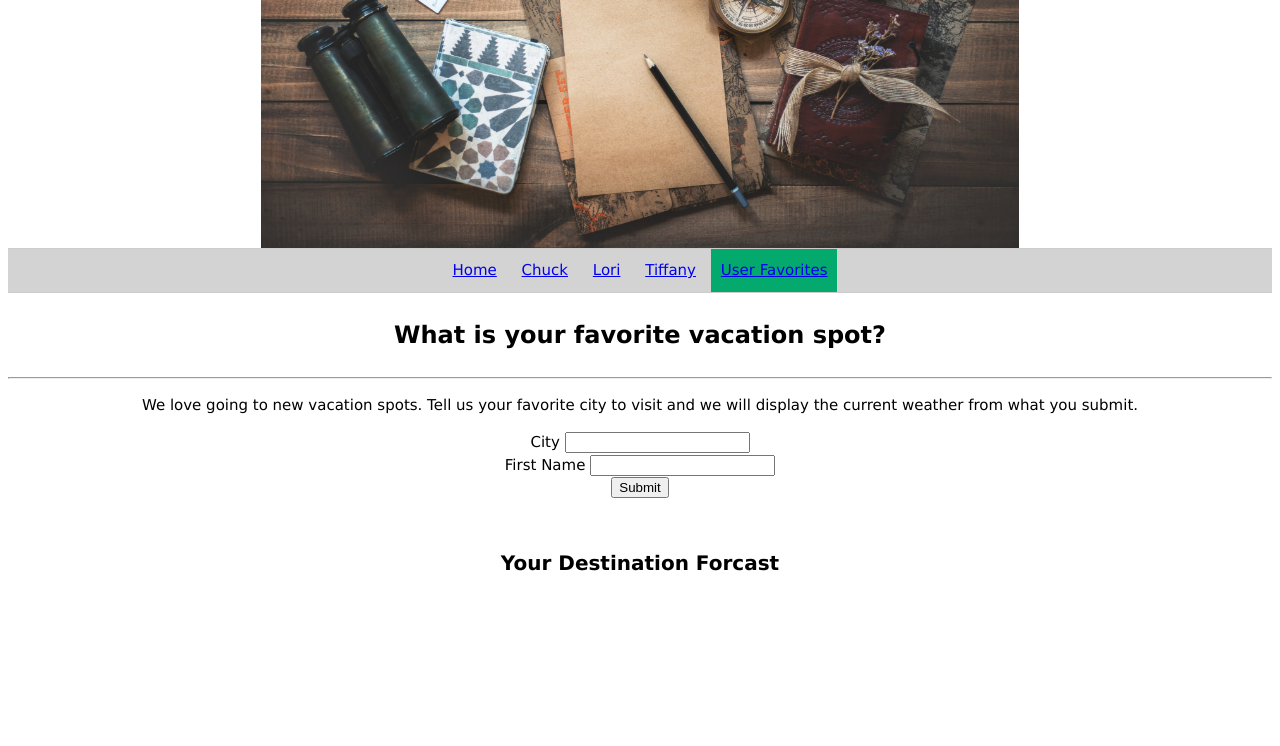
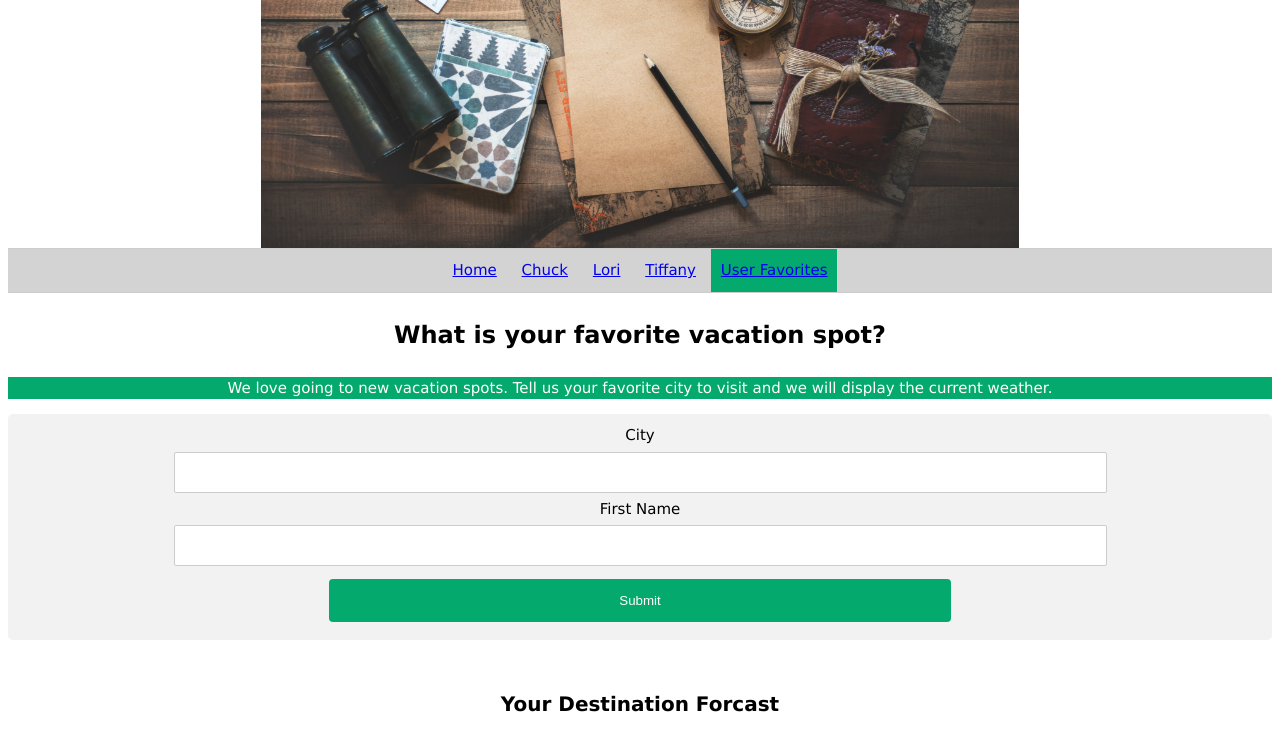
Before and after one commit to tagiordano88/sf-adt-hogwarts-webproject, a plain HTML site: page src/userfav.html in a window 1280 px wide. Shown: the part 260-1006 px from the top of the page. Before the commit the page ends 864 px from the top, so only its background shows below. Drawn offline with Linux system fonts and the light colour scheme.

Commit message:
updated design of user favorite form

```diff
--- a/css/main.css
+++ b/css/main.css
@@ -84,3 +84,40 @@
             margin: auto;
             display: block;
         }
+
+        .UserFav {
+            background-color: #04AA6D;
+            color: white;
+        }
+
+        input[type=text], select {
+            width: 75%;
+            padding: 12px 20px;
+            margin: 5px 0;
+            display: inline-block;
+            border: 1px solid #ccc;
+            border-radius: 2px;
+            box-sizing: border-box;
+            text-align: center;
+        }
+
+        form {
+            border-radius: 5px;
+            background-color: #f2f2f2;
+            padding: 10px;
+        }
+
+        button[type=submit] {
+            width: 50%;
+            background-color: #04AA6D;
+            color: white;
+            padding: 14px 20px;
+            margin: 8px 0;
+            border: none;
+            border-radius: 4px;
+            cursor: pointer;
+        }
+
+        button[type=submit]:hover {
+            background-color: #45a049;
+        }
--- a/css/tiffany.css
+++ b/css/tiffany.css
@@ -1,6 +1,10 @@
 
 section {
     text-align: center;
+}
+
+.diego {
+    background-color: rgb(243, 158, 158);
 }
 .places {
     color: green;
@@ -17,6 +21,6 @@ section ul li:before {
         content:'\25e6';
         margin-right:5px;
         vertical-align:middle;
-        font-size:1.5em;
+        font-size:2em;
         line-height:0;
     }
--- a/src/userfav.html
+++ b/src/userfav.html
@@ -16,7 +16,7 @@
                 height="500">
         </div>
         <div>
-            <h1 class="centered">OUR FAVORITE VACATIONS</h1>
+            <h1 class="centered">YOUR FAVORITE VACATIONS</h1>
         </div>
 
         <!-- Navbar (placed at the bottom of the header image) -->
@@ -32,28 +32,22 @@
     </header>
 
     <!-- Form -->
-    <div class="UserFav" id="user">
+    <div id="user">
         <h3 class="user form">What is your favorite vacation spot?</h3>
-        <hr>
-        <p>We love going to new vacation spots. Tell us your favorite city to visit and we will display the current
-            weather from what you submit.
+        <!-- <hr> -->
+        <p class="UserFav">We love going to new vacation spots. Tell us your favorite city to visit and we will display the current
+            weather.
         </p>
     </div>
     <div class="user-section">
-        <form onsubmit=" return false ">
-            <di>
-                <label>City</label>
-                <input class="city" type="text" required name="user">
-            </di>
-            <!-- <div class="user-section">
-                <label>State</label>
-                <input class="state" type="text" required name="where">
-            </div> -->
-            <div class="user-section">
-                <label>First Name</label>
-                <input class="userName" required name="more where">
-            </div>
-            <button class="submit">Submit</button>
+        <form onsubmit="return false">
+                <label>City</label><br>
+                <input class="city" type="text" required name="user"><br>
+
+                <label>First Name</label><br>
+                <input class="userName" type="text"required name="more where">
+
+                <button class="submit" type="submit">Submit</button>
         </form><br>
     </div>
 
```
Also changed, not shown: src/tiffany.html (+1 -1 lines).
